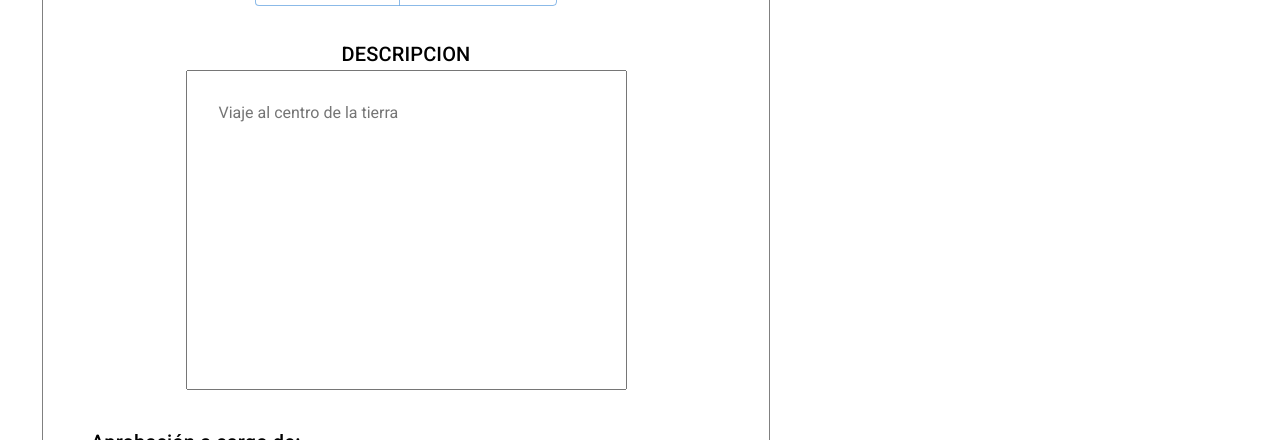
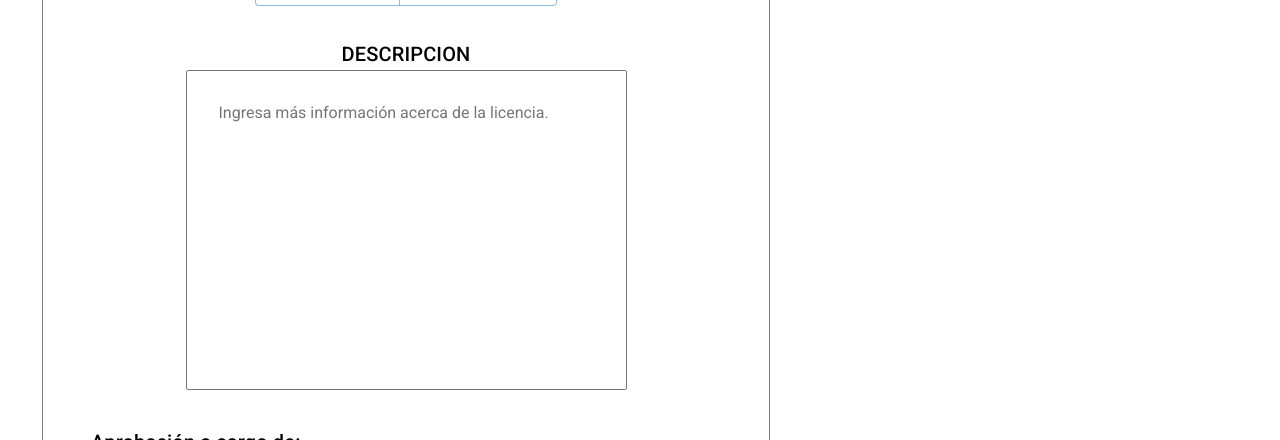
Before and after one commit to PJoaquin-adviters/Proyecto-final-adviters, a React (Create React App) app: page /cargarLicencia in a window 1280 px wide. Shown: the part 483-923 px from the top of the page. Built offline with nearby package versions, Linux system fonts and the light colour scheme.

Commit message:
Crea atributos name en cada input
Para poder guardar la información que se ingrese en sus campos mediante un onChange

```diff
--- a/src/Pages/CargarLicenciaPage/CargarLicenciaPage.jsx
+++ b/src/Pages/CargarLicenciaPage/CargarLicenciaPage.jsx
@@ -27,7 +27,7 @@ const CargarLicenciaPage = () => {
 
   const postDatosLicencia = () => {
     //validar data
-    //hacer el post
+    //saveLicencia(datosLicenciaNueva)
     alert(datosLicenciaNueva);
   };
 
@@ -59,7 +59,7 @@ const CargarLicenciaPage = () => {
                 <InputLabel id="cl-demo-select-small">
                   TIPO DE LICENCIA
                 </InputLabel>
-                <Select labelId="cl-demo-select-small" value="None">
+                <Select labelId="cl-demo-select-small" value="None" name="type" onChange={handleChange}>
                   <MenuItem value="None">
                     <em>SELECCIONE EL MOTIVO</em>
                   </MenuItem>
@@ -99,10 +99,12 @@ const CargarLicenciaPage = () => {
             <div>
               <Typography variant="h6">DESCRIPCION</Typography>
               <textarea
-                placeholder="Viaje al centro de la tierra"
+                placeholder="Ingresa más información acerca de la licencia."
                 rows="4"
                 cols="50"
                 className="cl-textarea"
+                name="description"
+                onChange={handleChange}
               ></textarea>
             </div>
           </section>
@@ -118,6 +120,7 @@ const CargarLicenciaPage = () => {
               variant="contained"
               id="cl-boton-licencia"
               sx={{ width: "fit-content", padding: "1em 2.5em" }}
+              onClick={postDatosLicencia}
             >
               SOLICITAR APROBACION
             </Button>
```
